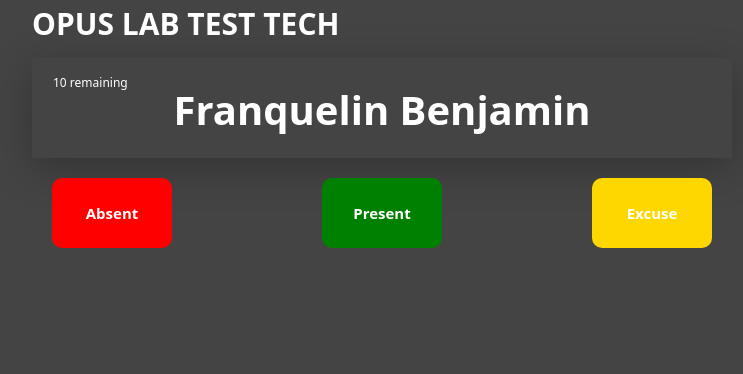
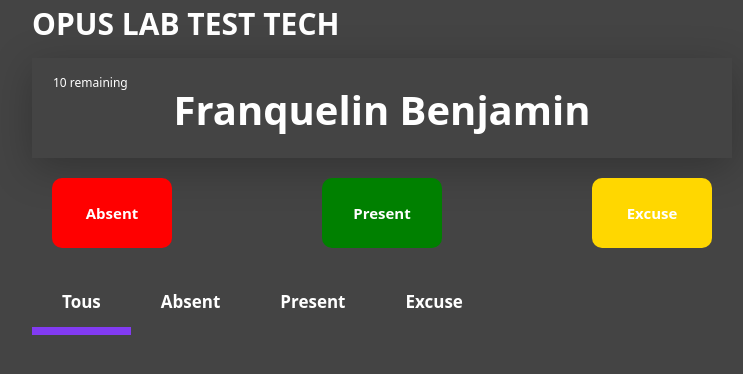
Before and after one commit to Helmy-chaabane/Opus-Lab, a React (Create React App) app: page / in a window 1280 px wide. Shown: the top 374 px of the page, without its empty margins (258-1001 px from the left). Built offline with nearby package versions, Linux system fonts and the light colour scheme.

Commit message:
filter tab styling + logic

```diff
--- a/src/App.tsx
+++ b/src/App.tsx
@@ -24,7 +24,7 @@ function App() {
         <h2>{people[0] || "No more ppl"}</h2>
       </div>
       <StatusOptions addPerson={addPerson} />
-      <StatusTab setFilterBy={setFilterBy} />
+      <StatusTab setFilterBy={setFilterBy} filterBy={filterBy} />
       <PersonList filterBy={filterBy} persons={persons} />
     </main>
   );
--- a/src/PersonList.tsx
+++ b/src/PersonList.tsx
@@ -1,5 +1,5 @@
 import { FC } from "react";
-import { Person, Status, statusOptions, getStatus } from "./data";
+import { statusOptions, getStatus, Person, Status } from "./data";
 
 interface PersonListProps {
   persons: Person[];
@@ -14,7 +14,7 @@ const PersonList: FC<PersonListProps> = ({ persons, filterBy }) => {
   return (
     <ul className="main__list">
       {filterByStatus().map((person: Person, index: number) => (
-        <li key={index} className="main__list__item">
+        <li key={index} className="main__list__item ">
           <p>{person.name}</p>
           <span
             style={{
--- a/src/StatusOptions.tsx
+++ b/src/StatusOptions.tsx
@@ -1,5 +1,5 @@
-import { AddPerson, statusOptions, getStatus } from "./data";
 import { FC } from "react";
+import { statusOptions, getStatus, AddPerson, Status } from "./data";
 
 interface StatusOptionsProps {
   addPerson: AddPerson;
@@ -8,7 +8,9 @@ interface StatusOptionsProps {
 const StatusOptions: FC<StatusOptionsProps> = ({ addPerson }) => {
   return (
     <div className="main__statusOptions">
-      {statusOptions.map((st, index: number) => (
+      {statusOptions
+        .filter((st) => st.status !== Status.ALL)
+        .map((st, index: number) => (
           <div
             key={index}
             className="main__statusOptions__option"
--- a/src/StatusTabs.tsx
+++ b/src/StatusTabs.tsx
@@ -1,11 +1,27 @@
-import { FC } from "react";
+import { Dispatch, FC, SetStateAction } from "react";
+import { statusOptions, getStatus, Status } from "./data";
 
 interface StatusTabProps {
-  setFilterBy: Function;
+  setFilterBy: Dispatch<SetStateAction<Status>>;
+  filterBy: Status;
 }
 
-const StatusTab: FC<StatusTabProps> = ({ setFilterBy }) => {
-  return <div></div>;
+const StatusTab: FC<StatusTabProps> = ({ setFilterBy, filterBy }) => {
+  return (
+    <div className="main__tabs">
+      {statusOptions.map((st, index) => (
+        <div
+          key={index}
+          onClick={() => setFilterBy(st.status)}
+          className={`main__tabs__item ${
+            filterBy === st.status && "main__tabs__item__active"
+          }`}
+        >
+          {getStatus(st.status)}
+        </div>
+      ))}
+    </div>
+  );
 };
 
 export default StatusTab;
--- a/src/app.scss
+++ b/src/app.scss
@@ -60,6 +60,41 @@
 
       &:active {
         transform: scale(1.1) translateY(-5px);
+      }
+    }
+  }
+
+  &__tabs {
+    display: flex;
+    align-items: center;
+
+    margin-bottom: 1rem;
+
+    &__item {
+      position: relative;
+      padding: 2rem 3rem;
+      font-weight: bold;
+      font-size: 1.7rem;
+      cursor: pointer;
+      text-align: center;
+
+      &::before {
+        content: "";
+        position: absolute;
+        bottom: 0;
+        left: 0;
+        right: 0;
+        height: 8px;
+        background-color: #823bf2;
+        transform: scaleX(0);
+        transition: transform 0.2s;
+      }
+      &__active::before {
+        transform: scaleX(1);
+      }
+
+      &:hover::before {
+        transform: scaleX(1);
       }
     }
   }
--- a/src/data.ts
+++ b/src/data.ts
@@ -25,6 +25,10 @@ interface StatusOption {
 
 const statusOptions: Array<StatusOption> = [
   {
+    backgoundColor: "",
+    status: Status.ALL,
+  },
+  {
     backgoundColor: "red",
     status: Status.ABSCENT,
   },
@@ -49,7 +53,7 @@ const getStatus: GetStatus = (status) => {
     case Status.PRESENT:
       return "Present";
     default:
-      return "";
+      return "Tous";
   }
 };
 
```
Lines whose indentation alone changed are shown as unchanged.
